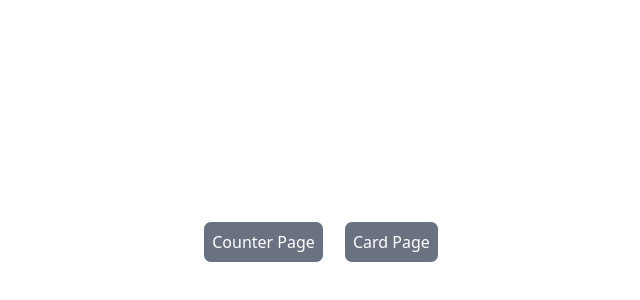
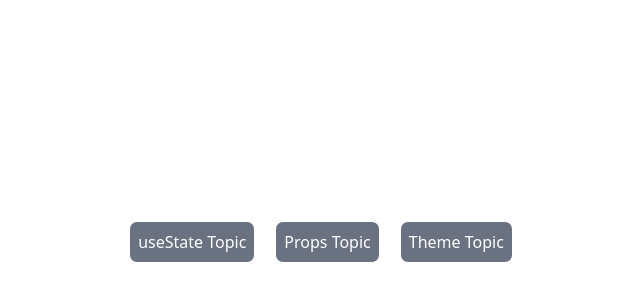
Before and after one commit to bhupeshlife/react-tutorial, a React (Vite) app: page /home in a window 1280 px wide. Shown: the part 158-458 px from the top of the page, without its empty margins (319-959 px from the left). Built offline with nearby package versions, Linux system fonts and the light colour scheme.

Commit message:
Add BgChanger component and update routing in Routes.js and HomePage.jsx

```diff
--- /dev/null
+++ b/src/components/BgChanger.jsx
@@ -0,0 +1,14 @@
+import React, { useState } from "react";
+
+function BgChanger() {
+  const [bgColor, setBgColor] = useState("red");
+  return (
+    <div className="w-full h-screen" style={{ backgroundColor: bgColor }}>
+      <div className="fixed flex flex-wrap justify-center bottom-12 inset-x-0 px-2">
+        <div className="flex flex-wrap justify-center gap-3"></div>
+      </div>
+    </div>
+  );
+}
+
+export default BgChanger;
--- a/src/pages/HomePage.jsx
+++ b/src/pages/HomePage.jsx
@@ -9,13 +9,19 @@ function HomePage() {
         className="border rounded-lg p-2 bg-gray-500 text-white"
         onClick={() => navigate("/counter")}
       >
-        Counter Page
+        useState Topic
       </button>
       <button
         className="border rounded-lg p-2 bg-gray-500 text-white"
         onClick={() => navigate("/card")}
       >
-        Card Page
+        Props Topic
+      </button>
+       <button
+        className="border rounded-lg p-2 bg-gray-500 text-white"
+        onClick={() => navigate("/bg-changer")}
+      >
+        Theme Topic
       </button>
     </div>
   );
--- a/src/routes/Routes.js
+++ b/src/routes/Routes.js
@@ -2,11 +2,13 @@ import { lazy } from "react";
 const Home = lazy(() => import("../pages/HomePage"));
 const Counter = lazy(() => import("../components/Counter"));
 const Card = lazy(() => import("../pages/CardContent"));
+const BgChanger = lazy(() => import("../components/BgChanger"));
 import NotFound from "../components/NotFound";
 
 const routes = [
   { path: "/home", exact: true, name: "Home", component: Home },
   { path: "/counter", exact: true, name: "Counter", component: Counter },
   { path: "/card", exact: true, name: "Card", component: Card },
+   { path: "/bg-changer", exact: true, name: "BgChanger", component: BgChanger },
 ];
 export { routes, NotFound };
```
